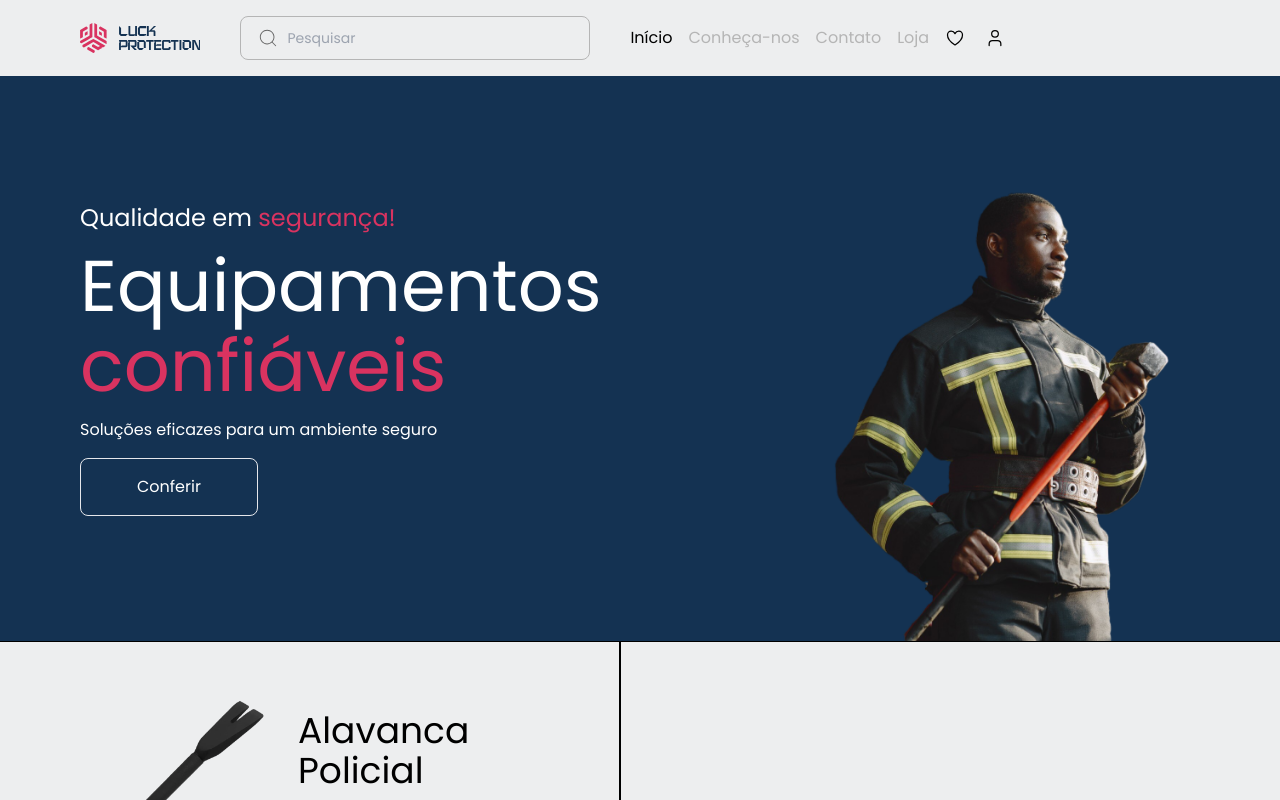
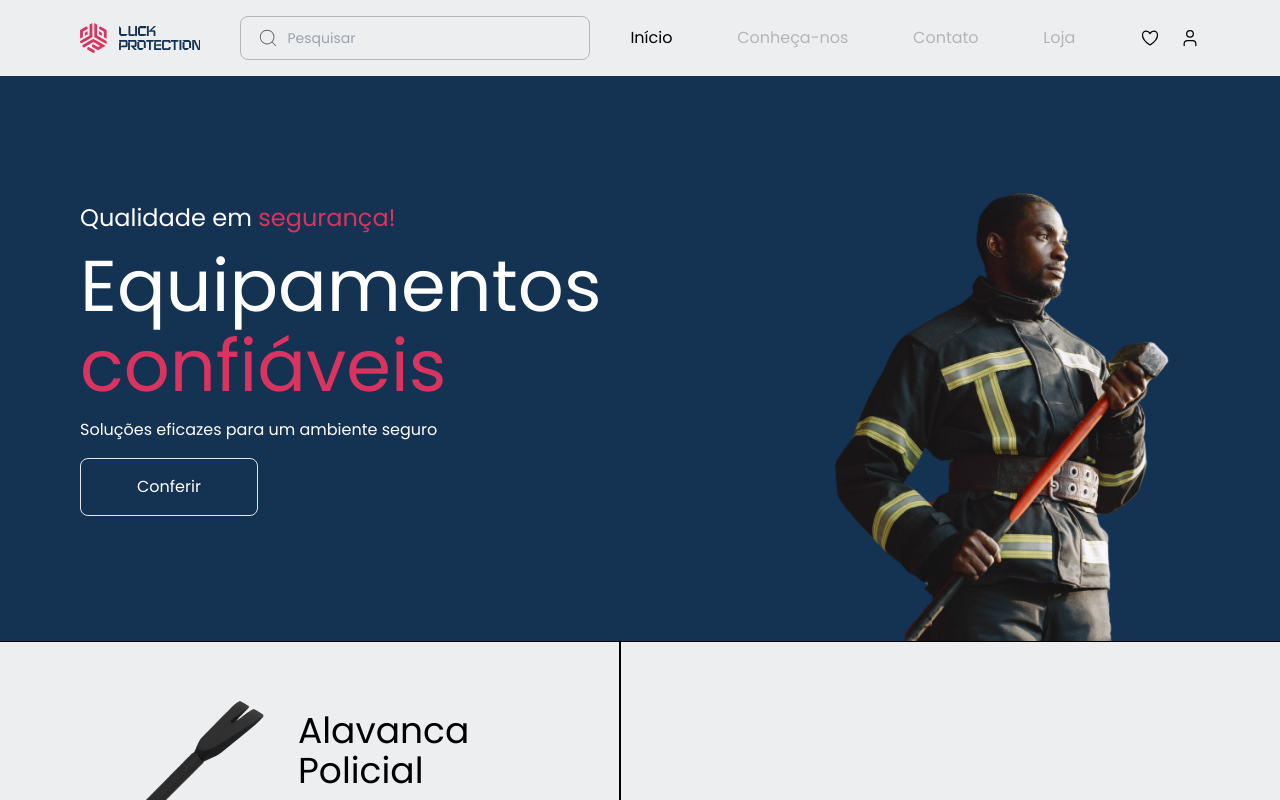
Before and after one commit to famgz/luck-protection-lp, a React (Vite) app: page / in a window 1280 px wide. Shown: the top 800 px of the page. Built offline with nearby package versions, Linux system fonts and the light colour scheme.

Commit message:
fix: header links spacing

```diff
--- a/src/components/Header.tsx
+++ b/src/components/Header.tsx
@@ -42,7 +42,7 @@ export default function Header() {
         </div>
 
         <nav className="hidden flex-1 items-center md:flex">
-          <HeaderLinks ulClassNames="flex-center !justify-between gap-4 " />
+          <HeaderLinks ulClassNames="flex-center !justify-between gap-4 flex-1" />
         </nav>
 
         <SideMenu />
```
